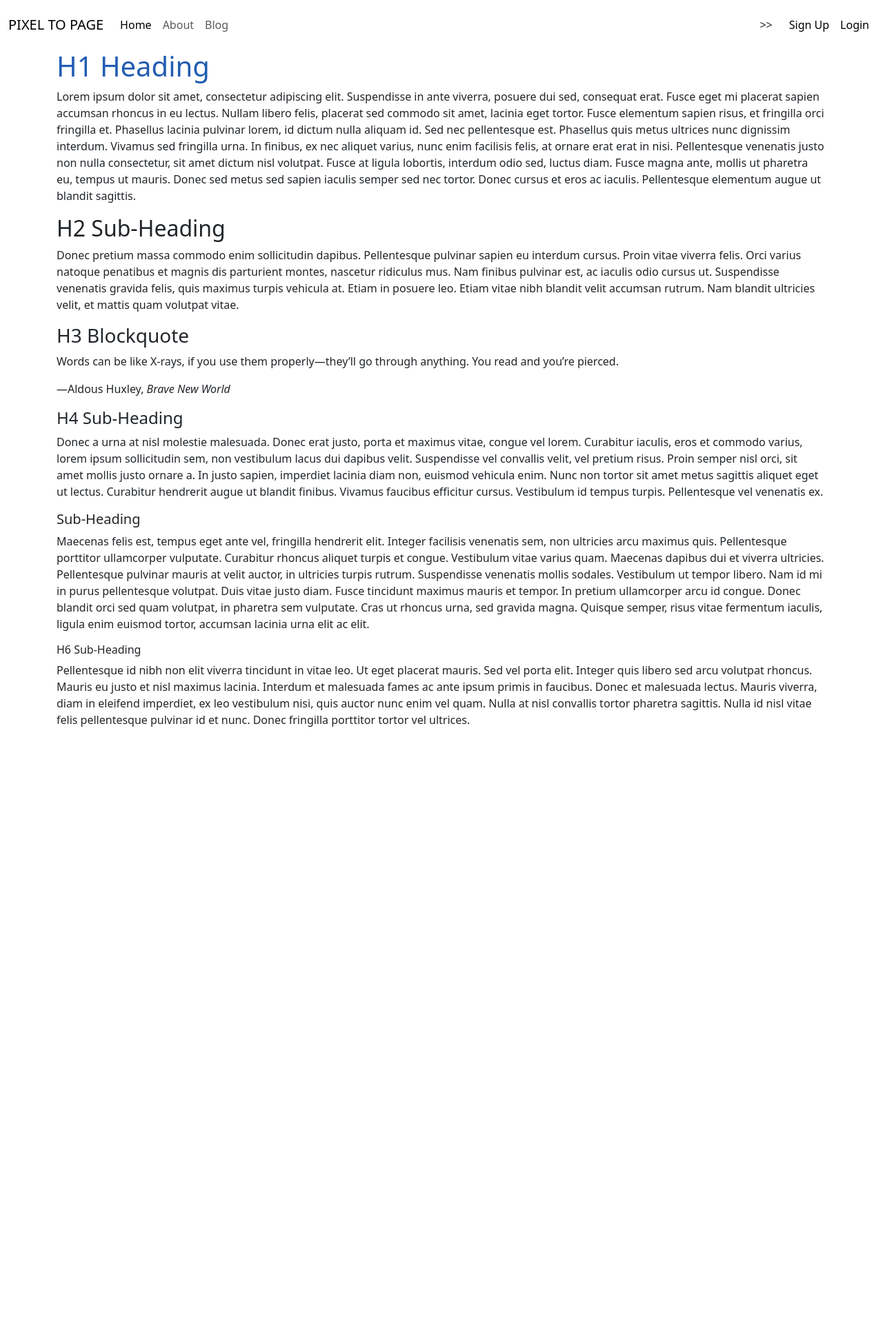
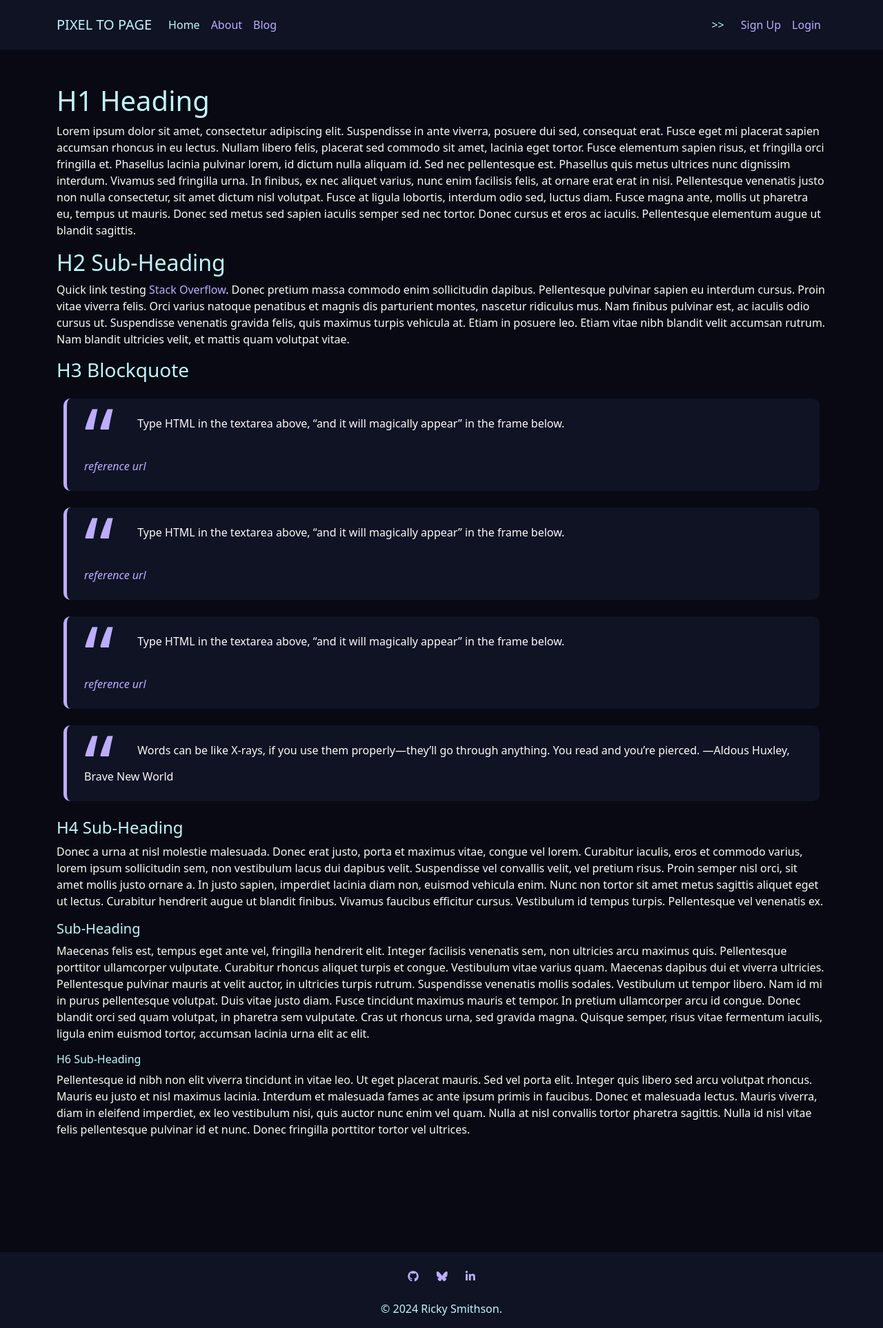
Before and after one commit to TheRickyroy/pixel-to-page, a Django app: page / in a window 1280 px wide. Shown: the whole page at 69% size. Before the commit the page ends 1054 px from the top, so only its background shows below. Run offline with Django 4.2, Linux system fonts and the light colour scheme; some libraries are stand-ins or nearby versions.

Commit message:
style: base, nav, scroll progress & add footer

```diff
--- a/blog/templates/blog/post_detail.html
+++ b/blog/templates/blog/post_detail.html
@@ -4,6 +4,10 @@
 {% load static %}
 {% load crispy_forms_tags %}
 
+<!-- Scroll Progress -->
+<div id="scroll-progress"></div>
+
+<!-- Post Detail -->
 <div class="masthead">
   <div class="container">
     <div class="row g-0">
@@ -43,6 +47,7 @@
     </div>
   </div>
 </div>
+
 <!-- Displaying Comments -->
 <div class="row">
   <div class="col-md-8 card mb-4  mt-3 ">
@@ -119,4 +124,5 @@
 
 {% block extras %}
 <script src="{% static 'js/comments.js' %}"></script>
+<script src="{% static 'js/scroll_progress.js' %}"></script>
 {% endblock %}
--- a/home/templates/home/index.html
+++ b/home/templates/home/index.html
@@ -19,6 +19,8 @@
     </p>
     <h2>H2 Sub-Heading</h2>
     <p>
+        Quick link testing <a href="http://stackoverflow.com">Stack Overflow</a>.
+
         Donec pretium massa commodo enim sollicitudin dapibus. Pellentesque pulvinar sapien eu interdum cursus. Proin
         vitae viverra felis. Orci varius natoque penatibus et magnis dis parturient montes, nascetur ridiculus mus. Nam
         finibus pulvinar est, ac iaculis odio cursus ut. Suspendisse venenatis gravida felis, quis maximus turpis
@@ -26,10 +28,38 @@
         et mattis quam volutpat vitae.
     </p>
     <h3>H3 Blockquote</h3>
-    <blockquote cite="https://www.huxley.net/bnw/four.html">
+
+    <blockquote cite="http://stackoverflow.com">
+        <p>Type HTML in the textarea above, <q>and it will magically
+        appear</q> in the frame below.</p>
+        <br><br>
+        <cite><a href="http://stackoverflow.com">reference url</a></cite>
+    </blockquote>
+
+    <blockquote cite="http://stackoverflow.com">
+        <p>Type HTML in the textarea above, <q>and it will magically
+        appear</q> in the frame below.</p>
+        <br><br>
+        <cite><a href="http://stackoverflow.com">reference url</a></cite>
+    </blockquote>
+
+
+    <blockquote cite="http://stackoverflow.com">
+        <p>Type HTML in the textarea above, <q>and it will magically
+        appear</q> in the frame below.</p>
+        <br><br>
+        <cite><a href="http://stackoverflow.com">reference url</a></cite>
+    </blockquote>
+
+
+    <div>
+        <blockquote cite="https://www.huxley.net/bnw/four.html">
         <p>Words can be like X-rays, if you use them properly—they’ll go through anything. You read and you’re pierced.</p>
-    </blockquote>
-    <p>—Aldous Huxley, <cite>Brave New World</cite></p>
+
+        <p>—Aldous Huxley, Brave New World</p>
+        </blockquote>
+    </div>
+
     <h4>H4 Sub-Heading</h4>
     <p>
         Donec a urna at nisl molestie malesuada. Donec erat justo, porta et maximus vitae, congue vel lorem. Curabitur
--- a/static/css/style.css
+++ b/static/css/style.css
@@ -1,7 +1,131 @@
+/* Border Debugging */
+
 /* * {
   outline: 1px solid red;
 } */
 
-h1 {
-  color: #225cb2;
+/* Root */
+:root {
+  --color-text: hsl(0, 0%, 98%);
+  --color-background: hsl(229, 41%, 5%);
+  --color-background-muted: hsl(229, 41%, 10%);
+  --color-heading: hsl(186, 91%, 87%);
+  --color-accent: hsl(251, 100%, 84%);
 }
+
+/* Base Styles */
+body {
+  margin-top: 0;
+  padding: 0;
+  color: var(--color-text);
+  background-color: var(--color-background);
+}
+
+h1, h2, h3, h4, h5, h6 {
+  color: var(--color-heading);
+}
+
+a {
+  color: var(--color-accent);
+  text-decoration: none;
+}
+
+a:hover {
+  color: var(--color-accent);
+  text-decoration: underline;
+}
+
+main {
+  margin: 50px 0 150px;
+}
+
+/* Navbar */
+.navbar {
+  color: var(--color-heading);
+  background-color: var(--color-background-muted);
+}
+
+.navbar-brand {
+  color: var(--color-heading);
+}
+
+.navbar-brand:hover{
+  color: var(--color-accent);
+}
+
+.navbar .nav-link {
+  color: var(--color-accent);
+}
+
+.nav-item.active {
+  color: var(--color-heading);
+}
+
+.navbar .nav-link.active {
+  color: var(--color-heading);
+}
+
+/* Footer */
+footer {
+  color: var(--color-heading);
+  background-color: var(--color-background-muted);
+}
+
+.nav-item {
+  color: var(--color-accent);
+}
+
+.navbar .nav-link:hover {
+  color: var(--color-accent);
+}
+
+/* Scroll Progress */
+#scroll-progress {
+  position: fixed;
+  top: 0;
+  left: 0;
+  width: 100%;
+  height: 5px;
+  background: var(--color-heading);
+  z-index: 10000;
+}
+
+/* Cards */
+.card {
+  background: none;
+  color: var(--color-text);
+  border: 1px solid var(--color-heading);
+}
+
+/* Buttons */
+.btn {
+  color: var(--color-accent);
+}
+
+.btn:hover {
+  color: var(--color-background-muted);
+  background-color: var(--color-accent);
+}
+
+/* Blockquote */
+blockquote {
+  background: var(--color-background-muted);
+  border-left: 5px solid var(--color-accent);
+  border-radius: 10px;
+  margin: 1.5em 10px;
+  padding: 1.5em 25px;
+  quotes: "\201C""\201D""\201C""\201D";
+}
+
+blockquote:before {
+  color: var(--color-accent);
+  content: open-quote;
+  font-size: 7.5em;
+  line-height: 0.1em;
+  margin-right: 0.25em;
+  vertical-align: -0.5em;
+}
+
+blockquote p {
+  display: inline;
+}
--- a/templates/base.html
+++ b/templates/base.html
@@ -1,7 +1,7 @@
 {% load static %}
-
 {% url 'home' as home_url %}
 {% url 'about' as about_url %}
+{% url 'blog' as blog_url %}
 {% url 'account_login' as login_url %}
 {% url 'account_signup' as signup_url %}
 {% url 'account_logout' as logout_url %}
@@ -11,13 +11,16 @@
 
 <head>
   <title>Pixel To Page</title>
-    <meta name="viewport" content="width=device-width, initial-scale=1" />
-
-    <!-- Bootstrap CSS -->
+  <meta name="viewport" content="width=device-width, initial-scale=1">
+  <link rel="icon" type="image/png" href="/static/favicon/favicon-96x96.png" sizes="96x96">
+  <link rel="icon" type="image/svg+xml" href="/static/favicon/favicon.svg">
+  <link rel="shortcut icon" href="/static/favicon/favicon.ico">
+  <link rel="apple-touch-icon" sizes="180x180" href="/static/favicon/apple-touch-icon.png">
+  <meta name="apple-mobile-web-app-title" content="PixelPage">
+  <link rel="manifest" href="/static/favicon/site.webmanifest">
+  <script src="https://kit.fontawesome.com/550fe83872.js" crossorigin="anonymous"></script>
   <link href="https://cdn.jsdelivr.net/npm/bootstrap@5.3.3/dist/css/bootstrap.min.css" rel="stylesheet"
     integrity="sha384-QWTKZyjpPEjISv5WaRU9OFeRpok6YctnYmDr5pNlyT2bRjXh0JMhjY6hW+ALEwIH" crossorigin="anonymous">
-
-    <!-- Custom CSS -->
   <link rel="stylesheet" href="{% static 'css/style.css' %}">
 
 </head>
@@ -25,10 +28,8 @@
 <body class="d-flex flex-column h-100 main-bg">
 
   <!-- Navigation -->
-
-    <!-- Navigation -->
-    <nav class="navbar navbar-expand-lg navbar-light bg-white">
-        <div class="container-fluid">
+  <nav class="navbar navbar-expand-lg" id="navbar">
+    <div class="container">
       <a class="navbar-brand" href="{% url 'home' %}"><span>PIXEL TO PAGE</span></a>
       <button class="navbar-toggler" type="button" data-bs-toggle="collapse" data-bs-target="#navbarText"
         aria-controls="navbarText" aria-expanded="false" aria-label="Toggle navigation">
@@ -100,14 +101,31 @@
 
   </main>
 
+
   <!-- Footer -->
   <footer>
-
+      <div class="container">
+        <div class="d-flex justify-content-center pt-3">
+          <ul class="list-unstyled d-flex justify-content-around">
+            <li><a data-mdb-ripple-init class="btn btn-social" href="https://github.com/TheRickyroy"
+                aria-label="Therickyroy github - opens in new tab" target="_blank"><i class="fa fa-github"
+                  aria-hidden="true"></i></a></li>
+            <li><a data-mdb-ripple-init class="btn btn-social" href="https://bsky.app/profile/therickyroy.bsky.social"
+                aria-label="Bluesky - opens in new tab" target="_blank"><i class="fa-brands fa-bluesky"
+                  aria-hidden="true"></i></a></li>
+            <li><a data-mdb-ripple-init class="btn btn-social" href="https://www.linkedin.com/in/therickyroy/"
+                aria-label="Therickyroy github - opens in new tab" target="_blank"><i class="fa fa-linkedin"
+                  aria-hidden="true"></i></a></li>
+          </ul>
+        </div>
+        <div class="d-flex justify-content-center">
+          <p>&copy; 2024 Ricky Smithson.</p>
+        </div>
+      </div>
   </footer>
 
   <script src="https://cdn.jsdelivr.net/npm/bootstrap@5.3.3/dist/js/bootstrap.bundle.min.js"
-        integrity="sha384-YvpcrYf0tY3lHB60NNkmXc5s9fDVZLESaAA55NDzOxhy9GkcIdslK1eN7N6jIeHz"
-        crossorigin="anonymous">
+    integrity="sha384-YvpcrYf0tY3lHB60NNkmXc5s9fDVZLESaAA55NDzOxhy9GkcIdslK1eN7N6jIeHz" crossorigin="anonymous">
     </script>
   {% block extras %}
   {% endblock %}
```
Also changed, not shown: static/js/scroll_progress.js (added, +14 -0 lines). Lines whose indentation alone changed are shown as unchanged.
